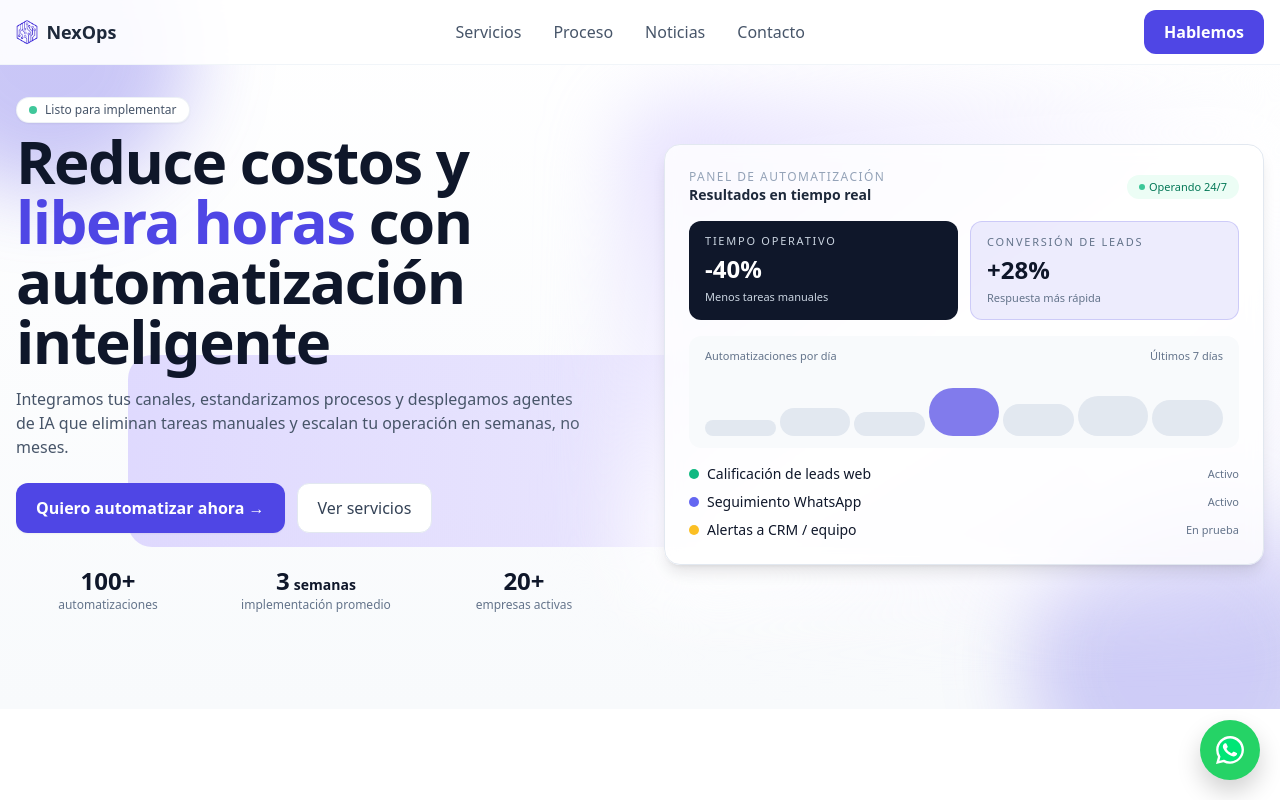
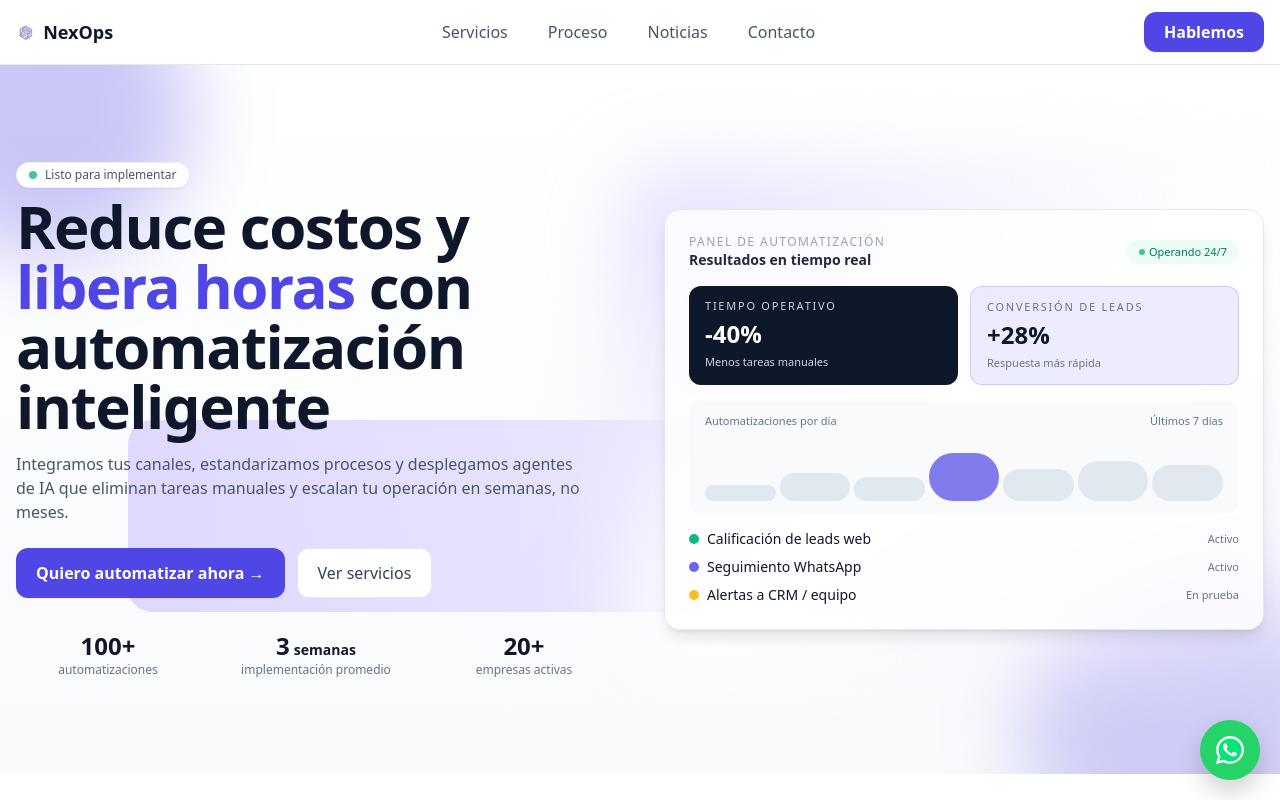
Before and after one commit to AlanTN13/webneoxps, a React (Vite) app: page / in a window 1280 px wide. Shown: the top 800 px of the page. Built offline with nearby package versions, Linux system fonts and the light colour scheme; no server answers.

Commit message:
Fix menu hamburguesa

```diff
--- a/src/components/Header.jsx
+++ b/src/components/Header.jsx
@@ -1,75 +1,83 @@
-// src/components/Header.jsx
-import { useState } from "react";
-import brandLogo from "../assets/logo-nexops.png";
+import React, { useState } from "react";
+import brandLogo from "../assets/logo-nexops.svg";
 
 export default function Header() {
   const [open, setOpen] = useState(false);
 
   return (
-    <header className="fixed top-0 inset-x-0 z-50 bg-white/90 backdrop-blur border-b border-slate-100">
-      <div className="mx-auto max-w-7xl px-4 flex items-center justify-between h-16">
+    <header className="sticky top-0 z-50 w-full bg-white/80 backdrop-blur border-b border-slate-200">
+      <div className="mx-auto max-w-7xl flex items-center justify-between px-4 py-3">
+        {/* LOGO */}
+        <div className="flex items-center gap-2">
+          <img src={brandLogo} alt="NexOps" className="h-6 w-auto" />
+          <span className="font-semibold text-slate-900 text-lg">NexOps</span>
+        </div>
 
-        {/* LOGO */}
-        <a href="/" className="flex items-center gap-2">
-          <img src={brandLogo} alt="NexOps" className="h-7 w-auto" />
-          <span className="font-semibold text-slate-800 text-lg">NexOps</span>
-        </a>
-
-        {/* NAV DESKTOP */}
-        <nav className="hidden md:flex items-center gap-8 text-slate-600 text-base">
+        {/* MENU DESKTOP */}
+        <nav className="hidden md:flex items-center gap-10 text-slate-600 font-medium">
           <a href="#servicios" className="hover:text-[#4F46E5]">Servicios</a>
           <a href="#proceso" className="hover:text-[#4F46E5]">Proceso</a>
           <a href="/noticias" className="hover:text-[#4F46E5]">Noticias</a>
           <a href="#contacto" className="hover:text-[#4F46E5]">Contacto</a>
         </nav>
 
-        {/* CTA DESKTOP */}
+        {/* BOTÓN DESKTOP */}
         <a
-          href="https://api.whatsapp.com/send?phone=5491132106711&text=Hola!%20Quiero%20hablar%20con%20NexOps"
-          target="_blank"
-          rel="noopener noreferrer"
-          className="hidden md:inline-flex items-center rounded-xl bg-[#4F46E5] text-white px-5 py-2.5 font-semibold hover:bg-[#4338CA]"
+          href="https://api.whatsapp.com/send?phone=5491132106711&text=Hola!%20Quiero%20automatizar%20mi%20empresa%20🚀"
+          className="hidden md:inline-flex rounded-xl bg-[#4F46E5] text-white px-5 py-2 font-semibold shadow-sm"
         >
           Hablemos
         </a>
 
-        {/* BOTÓN MOBILE */}
+        {/* ICONO MOBILE */}
         <button
-          className="md:hidden p-2 rounded-lg border border-slate-300 text-slate-700"
-          onClick={() => setOpen(!open)}
+          className="md:hidden p-2"
+          onClick={() => setOpen(true)}
         >
-          {/* Hamburguesa */}
-          {!open ? (
-            <svg width="24" height="24" fill="none" stroke="currentColor" strokeWidth="2">
-              <path d="M4 6h16M4 12h16M4 18h16" />
-            </svg>
-          ) : (
-            <svg width="24" height="24" fill="none" stroke="currentColor" strokeWidth="2">
-              <path d="M6 6l12 12M6 18L18 6" />
-            </svg>
-          )}
+          <span className="text-3xl">☰</span>
         </button>
       </div>
 
-      {/* MENU MOBILE */}
+      {/* DRAWER MOBILE */}
       {open && (
-        <div className="md:hidden border-t border-slate-100 bg-white px-4 py-4 space-y-4 animate-fadeIn">
-          <a href="#servicios" onClick={() => setOpen(false)} className="block text-slate-700 text-lg">Servicios</a>
-          <a href="#proceso" onClick={() => setOpen(false)} className="block text-slate-700 text-lg">Proceso</a>
-          <a href="/noticias" onClick={() => setOpen(false)} className="block text-slate-700 text-lg">Noticias</a>
-          <a href="#contacto" onClick={() => setOpen(false)} className="block text-slate-700 text-lg">Contacto</a>
+        <div className="fixed inset-0 z-50 bg-white animate-fadeIn flex flex-col">
+          {/* HEADER DEL DRAWER */}
+          <div className="flex items-center justify-between px-4 py-4 border-b border-slate-200">
+            <div className="flex items-center gap-2">
+              <img src={brandLogo} alt="NexOps" className="h-6" />
+              <span className="font-semibold text-lg">NexOps</span>
+            </div>
 
-          <a
-            href="https://api.whatsapp.com/send?phone=5491132106711&text=Hola!%20Necesito%20hablar%20con%20NexOps"
-            target="_blank"
-            rel="noopener noreferrer"
-            className="block text-center rounded-xl bg-[#4F46E5] text-white py-3 font-semibold mt-2"
-            onClick={() => setOpen(false)}
-          >
-            Hablemos
-          </a>
+            <button onClick={() => setOpen(false)}>
+              <span className="text-3xl">×</span>
+            </button>
+          </div>
+
+          {/* LINKS */}
+          <div className="flex flex-col px-6 py-6 gap-6 text-lg font-medium text-slate-800">
+            <a href="#servicios" onClick={() => setOpen(false)}>Servicios</a>
+            <a href="#proceso" onClick={() => setOpen(false)}>Proceso</a>
+            <a href="/noticias" onClick={() => setOpen(false)}>Noticias</a>
+            <a href="#contacto" onClick={() => setOpen(false)}>Contacto</a>
+          </div>
+
+          {/* FOOTER DEL DRAWER */}
+          <div className="mt-auto px-6 py-6 text-sm text-slate-500">
+            © {new Date().getFullYear()} NexOps. Todos los derechos reservados.
+          </div>
         </div>
       )}
+
+      {/* ANIMACIÓN */}
+      <style>{`
+        @keyframes fadeIn {
+          from { opacity: 0; transform: translateY(10px); }
+          to { opacity: 1; transform: translateY(0); }
+        }
+        .animate-fadeIn {
+          animation: fadeIn 0.25s ease-out;
+        }
+      `}</style>
     </header>
   );
 }
```
